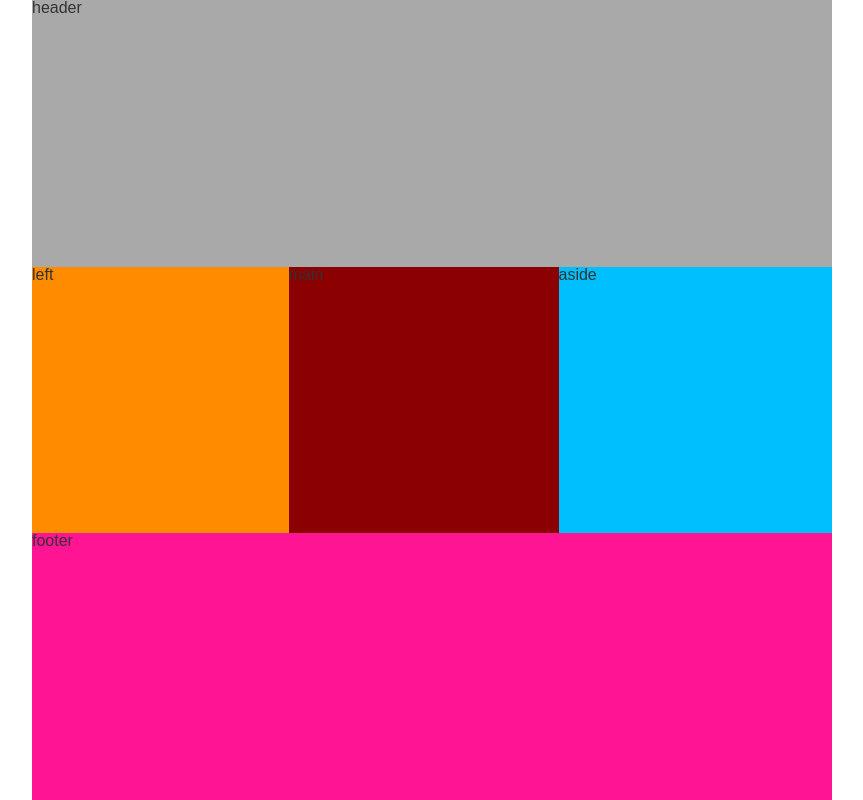
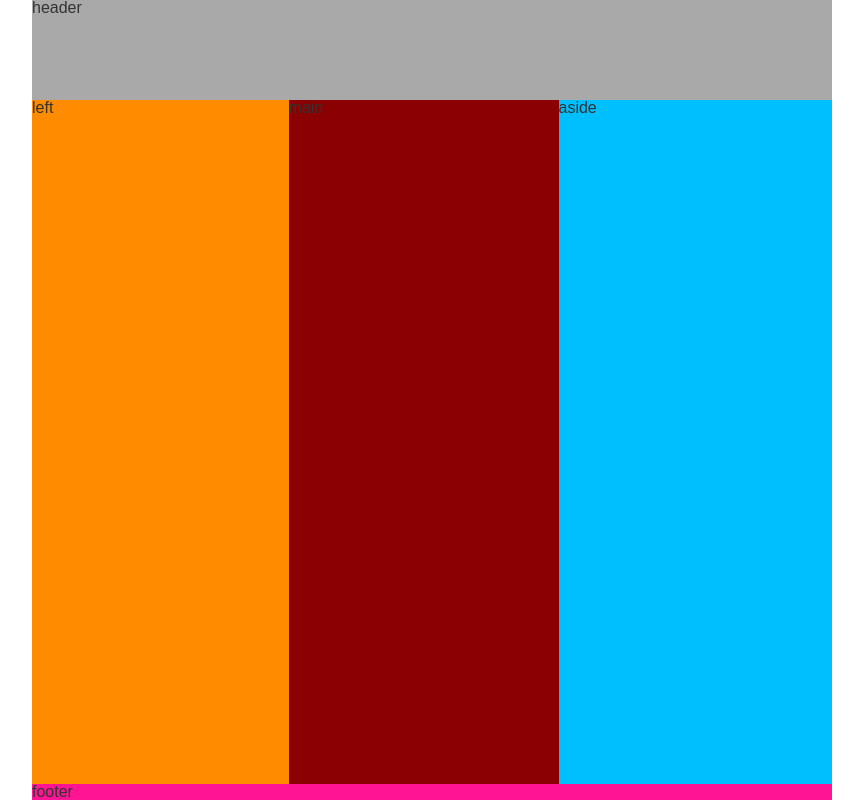
Before and after one commit to To-Ko5/grid-layouts, a website: page seven.html in a window 1280 px wide. Shown: the whole page, without its empty margins (208-1071 px from the left). Drawn offline with nearby package versions, Linux system fonts and the light colour scheme; files that its build step writes are made by us from their sources.

Commit message:
height add

```diff
--- a/src/scss/style_seven.scss
+++ b/src/scss/style_seven.scss
@@ -40,9 +40,9 @@ body {
   min-height: 100vh;
   display: grid;
   grid-template:
-    "header header header"
-    "left center right"
-    "footer footer footer";
+    "header header header" 100px
+    "left center right" 1fr
+    "footer footer footer" max-content;
 }
 
 .header {
```
